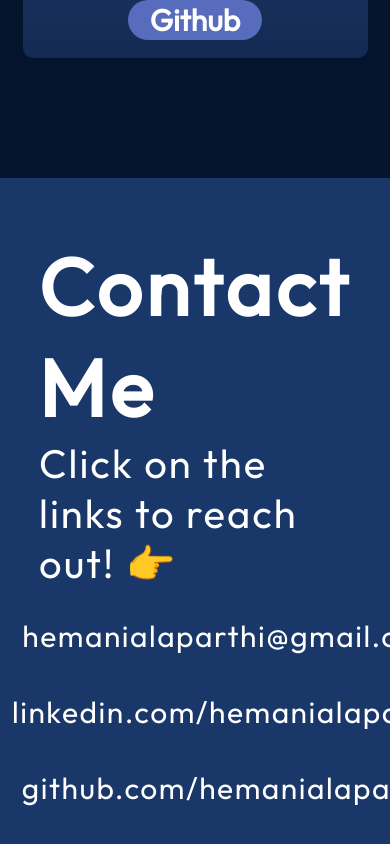
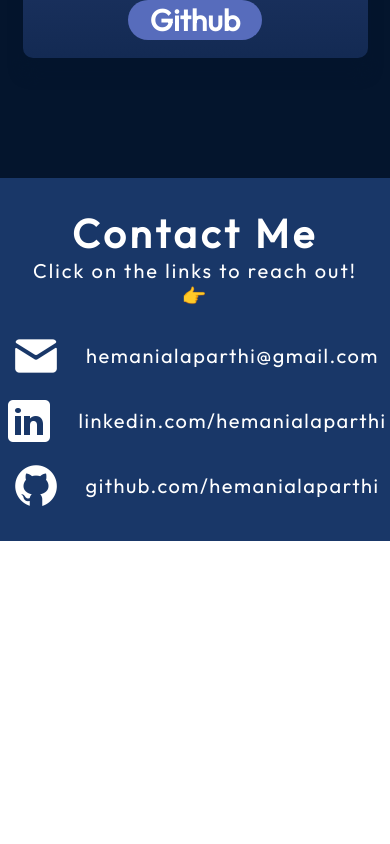
Before and after one commit to hemanialaparthi/hemani-portfolio-website, a React (Vite) app in the folder hemani-web-portfolio/: page / in a window 390 px wide. Shown: the part 6039-6883 px from the top of the page. After the commit the page ends 6580 px from the top, so only its background shows below. Built offline with nearby package versions, Linux system fonts and the light colour scheme.

Commit message:
add hover movements

```diff
--- a/hemani-web-portfolio/src/components/Contact/Contact.module.css
+++ b/hemani-web-portfolio/src/components/Contact/Contact.module.css
@@ -47,6 +47,10 @@
   letter-spacing: 1.5px;
 }
 
+.link a:hover {
+  text-decoration: underline; /* Underline links on hover */
+}
+
 @media screen and (max-width: 830px) {
   .container {
     flex-direction: column;
@@ -63,3 +67,37 @@
     align-items: center;
   }
 }
+
+@media screen and (max-width: 830px) {
+  .container {
+    flex-direction: column;
+    gap: 23px;
+    padding: 30px 5%; /* Adjust padding for smaller screens */
+  }
+
+  .text {
+    display: flex;
+    flex-direction: column;
+    align-items: center;
+    text-align: center; /* Center text on small screens */
+  }
+
+  .text h2 {
+    font-size: 40px; /* Reduce font size for smaller screens */
+  }
+
+  .text p {
+    font-size: 20px; /* Reduce font size for smaller screens */
+    padding-right: 0; /* Remove padding */
+    padding-left: 0; /* Remove padding */
+  }
+
+  .links {
+    align-items: center;
+    gap: 15px; /* Reduce gap between links */
+  }
+
+  .link a {
+    font-size: 20px; /* Reduce font size for links */
+  }
+}
```
